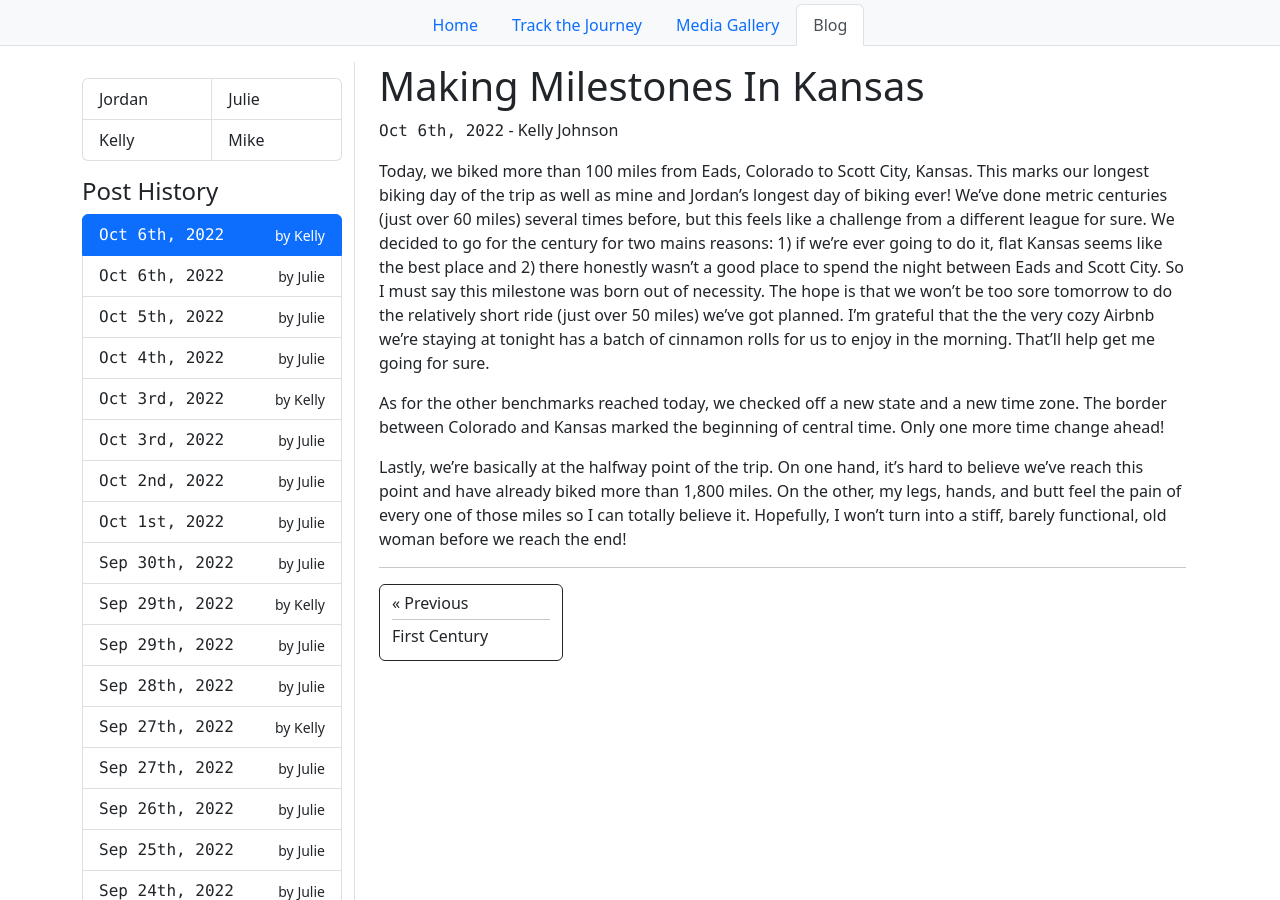
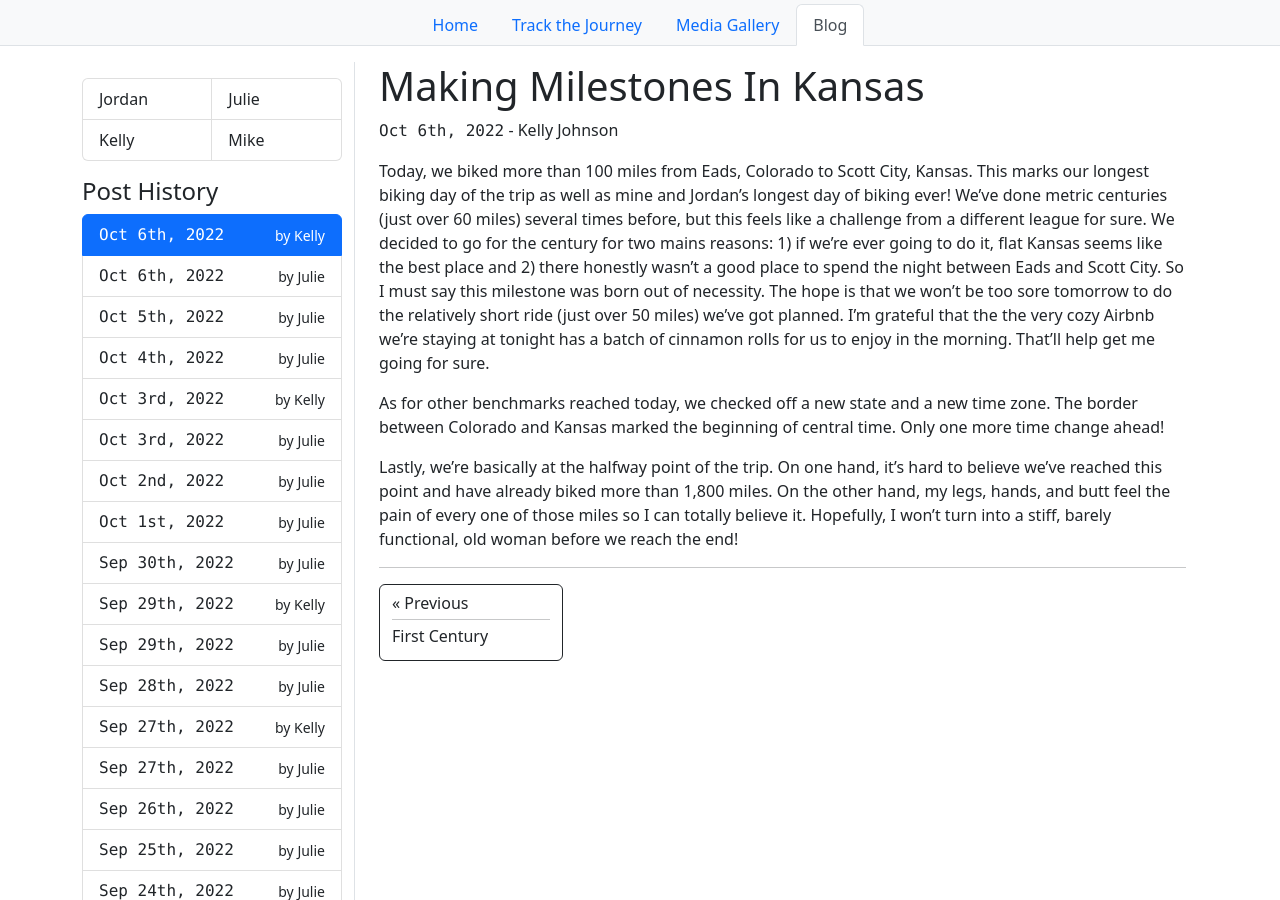
Before and after one commit to mdeanjones/bike-across-america, a Jekyll site: the page built from site/blog/kelly/_posts/2022-10-06-Making-Milestones-In-Kansas.md, in a window 1280 px wide and 900 px high. Built offline with Jekyll 4.4.1, drawn with Linux system fonts in a browser that asks for light colours.

Commit message:
Update 2022-10-06-Making-Milestones-In-Kansas.md
Fixed typos

```diff
--- a/site/blog/kelly/_posts/2022-10-06-Making-Milestones-In-Kansas.md
+++ b/site/blog/kelly/_posts/2022-10-06-Making-Milestones-In-Kansas.md
@@ -1,5 +1,5 @@
 Today, we biked more than 100 miles from Eads, Colorado to Scott City, Kansas.  This marks our longest biking day of the trip as well as mine and Jordan's longest day of biking ever!  We've done metric centuries (just over 60 miles) several times before, but this feels like a challenge from a different league for sure.  We decided to go for the century for two mains reasons: 1) if we're ever going to do it, flat Kansas seems like the best place and 2) there honestly wasn't a good place to spend the night between Eads and Scott City.  So I must say this milestone was born out of necessity.  The hope is that we won't be too sore tomorrow to do the relatively short ride (just over 50 miles) we've got planned.  I'm grateful that the the very cozy Airbnb we're staying at tonight has a batch of cinnamon rolls for us to enjoy in the morning.  That'll help get me going for sure.
 
-As for the other benchmarks reached today, we checked off a new state and a new time zone.  The border between Colorado and Kansas marked the beginning of central time.  Only one more time change ahead!
+As for other benchmarks reached today, we checked off a new state and a new time zone.  The border between Colorado and Kansas marked the beginning of central time.  Only one more time change ahead!
 
-Lastly, we're basically at the halfway point of the trip.  On one hand, it's hard to believe we've reach this point and have already biked more than 1,800 miles.  On the other, my legs, hands, and butt feel the pain of every one of those miles so I can totally believe it.  Hopefully, I won't turn into a stiff, barely functional, old woman before we reach the end!
+Lastly, we're basically at the halfway point of the trip.  On one hand, it's hard to believe we've reached this point and have already biked more than 1,800 miles.  On the other hand, my legs, hands, and butt feel the pain of every one of those miles so I can totally believe it.  Hopefully, I won't turn into a stiff, barely functional, old woman before we reach the end!
```
